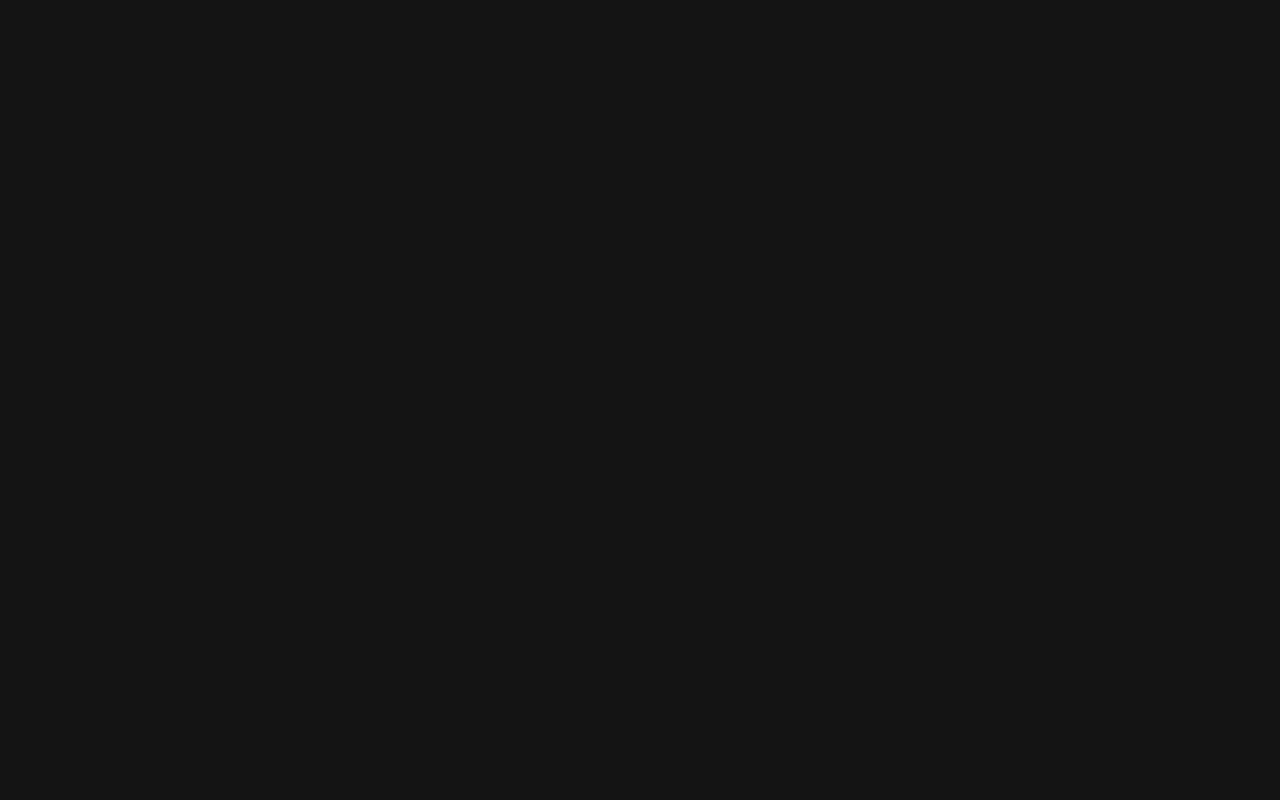
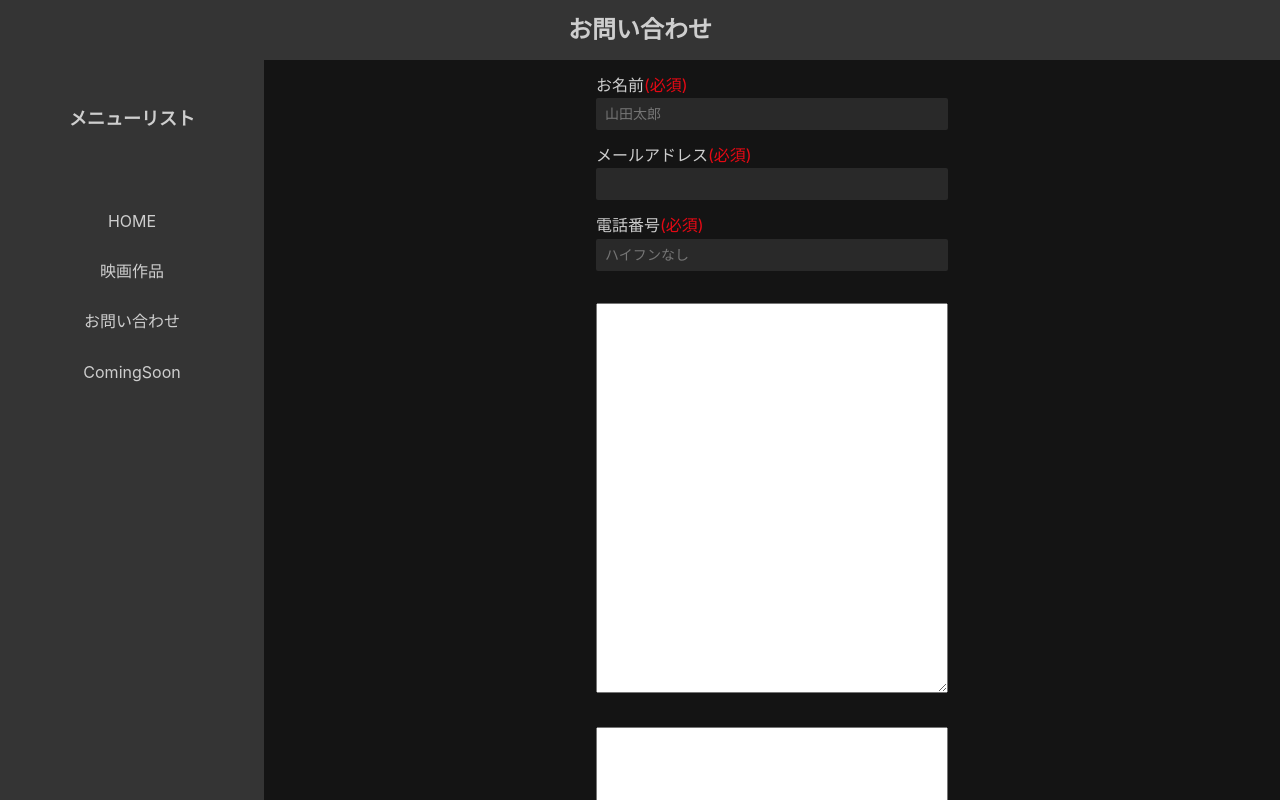
Before and after one commit to ryogosteeny/practice, a React (Create React App) app: page /contact in a window 1280 px wide. Before the commit this address had no page. Shown: the top 800 px of the page. Built offline with nearby package versions, Linux system fonts and the light colour scheme.

Commit message:
contact.tsxのview作成とuiの制御ロジック構築

```diff
--- a/src/App.tsx
+++ b/src/App.tsx
@@ -5,6 +5,8 @@ import { Film } from "./components/organism/Film";
 import { Routes, BrowserRouter, Route } from "react-router-dom";
 import { CounterOrganism } from "./components/organism/CounterOrganism";
 import { TextField } from "./components/atoms/TextField";
+import { Contact } from "./components/organism/Contact";
+import { DescBox } from "./components/organism/DescBox";
 
 const theme = createTheme({
   palette: {
@@ -21,16 +23,9 @@ export const App: VFC = () => {
     <BrowserRouter>
       <GlobalProvider>
         <Routes>
-          <Route
-            index
-            element={
-              <TextField
-                label={"名前"}
-                helperText={"10文字以上にしてください"}
-              />
-            }
-          />
+          <Route index element={<DescBox />} />
           <Route path="movies" element={<Film />} />
+          <Route path="contact" element={<Contact />} />
           <Route path="comingSoon" element={<CounterOrganism />} />
         </Routes>
       </GlobalProvider>
--- a/src/components/atoms/LocalNav.tsx
+++ b/src/components/atoms/LocalNav.tsx
@@ -18,6 +18,10 @@ export const LocalNav = () => {
     {
       name: "映画作品",
       transition: () => navigate("/movies"),
+    },
+    {
+      name: "お問い合わせ",
+      transition: () => navigate("/contact"),
     },
     {
       name: "ComingSoon",
--- a/src/components/atoms/MainButton.css
+++ b/src/components/atoms/MainButton.css
@@ -5,6 +5,7 @@
     font-size: 16px;
     border-radius: 10px;
     border: 2px solid transparent;
+    cursor: pointer;
 }
 
 .main-btn {
@@ -19,3 +20,8 @@
     border: 2px solid currentColor;
     color: #e50914;
 }
+
+.btn__disabled {
+    background-color: #cecece;
+    cursor: auto;
+}
--- a/src/components/atoms/TextField.css
+++ b/src/components/atoms/TextField.css
@@ -1,23 +1,44 @@
 .text-field-ly {
     display: flex;
     flex-direction: column;
-    max-width: 352px;
-    width: 100%;
-    padding: 0 8px;
+    max-width: 100%;
 }
 
 .label {
-    display: inline-block;
     font-size: 1.6rem;
     margin-bottom: 4px;
 }
 
+.required {
+    color: #e50914;
+}
+
+.required__display-none {
+    display: none;
+}
+
 .text-field {
+    /*TODO 今後テキストフィールドをお問い合わせ以外のページで作成することを考えたらここのheightは動的に動かせるようにした方が良い*/
     height: 32px;
+    padding: 0 8px;
     border: 1px solid transparent;
     border-radius: 2px;
     box-sizing: border-box;
-    font-size: 1.4rem;
+    font-size: 14px;
+    outline: transparent solid 2px;
+    color: #cecece;
+    background-color: #292929;
+    transition: .15s;
+}
+
+.text-field:hover {
+    outline: #686868 solid 2px;
+    background-color: #0f0f0f;
+}
+
+.text-field:focus {
+    outline: #cfcfcf solid 2px;
+    background-color: #0f0f0f;
 }
 
 .helper-text {
--- a/src/components/atoms/TextField.tsx
+++ b/src/components/atoms/TextField.tsx
@@ -4,15 +4,35 @@ import "./TextField.css";
 interface Props extends React.HTMLProps<HTMLInputElement> {
   label: string;
   helperText?: string;
+  isHelperText?: boolean;
+  requiredLabel: "required" | "required__display-none";
 }
 
-export const TextField = ({ label, helperText, onChange, ...props }: Props) => {
+export const TextField = ({
+  label,
+  helperText,
+  onChange,
+  isHelperText,
+  requiredLabel,
+  ...props
+}: Props) => {
   return (
     <div className="text-field-ly">
-      <label className="label">{label}</label>
+      <label className="label">
+        {label}
+        <span className={requiredLabel}>(必須)</span>
+      </label>
       <input {...props} onChange={onChange} className="text-field" />
       {/*  TODO helperTextの表示非表示のstateは親で管理する為その時一緒に実装　*/}
-      <label className="helper-text helper-text__warning">{helperText}</label>
+      {isHelperText && (
+        <label className="helper-text helper-text__warning">{helperText}</label>
+      )}
     </div>
   );
 };
+
+// 空欄の時に送信は押せないが、いずれかを入力した時点でenableになる
+
+// TODO 必須の項目を全て入力できた時点でボタンをenableにする
+// TODO 入力条件に当てはまってなかった時点(フォーカスを外した時)で知らせる
+// TODO placeholderをつける
--- a/src/components/molecules/Counter.tsx
+++ b/src/components/molecules/Counter.tsx
@@ -16,7 +16,11 @@ export const Counter = ({ counterTitle, buttonText }: Props) => {
       <div className="counter__item">
         {counterTitle}:{count}
       </div>
-      <MainButton btnText={buttonText} onClick={handleCountUpCallBack} />
+      <MainButton
+        btnText={buttonText}
+        onClick={handleCountUpCallBack}
+        type={"button"}
+      />
     </div>
   );
 };
--- a/src/components/molecules/Search.tsx
+++ b/src/components/molecules/Search.tsx
@@ -19,6 +19,7 @@ export const Search = React.memo(({ search }: Props) => {
       />
       <MainButton
         btnText={"検索"}
+        type={"button"}
         onClick={(e: React.MouseEvent<HTMLButtonElement>) =>
           callSearchFunction(e, search)
         }
--- /dev/null
+++ b/src/components/organism/Contact.css
@@ -0,0 +1,37 @@
+.form-area {
+    /*　TODO これ以上をここにコンテンツを入れないのであればmarginを設定しても良い */
+    margin: 0 auto;
+    max-width: 352px;
+    width: 100%;
+    padding: 0 8px;
+}
+.user-name-area {
+    margin-top: 16px;
+}
+
+
+.mail-address-area {
+    margin-top: 16px;
+}
+
+.phone-number-area {
+    margin-top: 16px;
+}
+
+.text-area-box {
+    margin-top: 16px;
+    max-width: 346px;
+    width: 100%;
+}
+
+.text-area {
+    margin-top: 16px;
+    max-width: 100%;
+    width: 100%;
+    font-size: 1.4rem;
+    line-height: 2.4rem;
+}
+
+.submit-area {
+    margin-top: 16px;
+}
--- a/src/components/organism/Contact.tsx
+++ b/src/components/organism/Contact.tsx
@@ -1,26 +1,153 @@
 import React, { useState } from "react";
+import { Header } from "../atoms/Header";
+import { LocalNav } from "../atoms/LocalNav";
+import { TextField } from "../atoms/TextField";
+import { MainButton } from "../atoms/MainButton";
+import "./Contact.css";
+import "./PageLy.css";
+
+interface FormInputInfoType {
+  [K: string]: {
+    input: string;
+    isHelp: boolean;
+    helpMessage?: string;
+  };
+}
 
 export const Contact = () => {
+  const [formInputInfo, setFormInputInfo] = useState<FormInputInfoType>({
+    userName: {
+      input: "",
+      isHelp: false,
+      helpMessage: "",
+    },
+    mailAddress: {
+      input: "",
+      isHelp: false,
+    },
+    phoneNumber: {
+      input: "",
+      isHelp: false,
+      helpMessage: "",
+    },
+  });
+  const { userName, mailAddress, phoneNumber } = formInputInfo;
+  const phoneNumberRegExp = /\d{6,}/g;
+  const userNameRegExp = /^[^\x20-\x7e]{2,}$/;
+
+  const handleInputChange = (e: React.ChangeEvent<HTMLInputElement>) => {
+    setFormInputInfo({
+      ...formInputInfo,
+      [e.target.name]: { input: e.target.value, isHelp: false },
+    });
+  };
+
+  const handleSubmitChange = (e: React.MouseEvent<HTMLButtonElement>) => {
+    e.preventDefault();
+  };
+
+  // 　フォーム部分の流れ(最低条件 必須項目だけ埋める)
+  // 1,名前　>> 電話番号　を入力する >> 入力する関数が必要,入力の状態を保持しとくstateが必要
+  //   どういうstateにするか(見た目を左右するものはstateで持つ(例外あり))？　>> 入力,バリデーションの表示フラグ,再入力のメッセージ
+  //   todo メッセージだけ別のstateで持つ必要があるのか？
+  //   todo stateを多く管理するデメリットを調査する
+  //   todo メッセージを表示するフラグ、メッセージは入力のstateと別で定義する >> 入力していた値が消える可能性がある(一緒にして試してダメだったら別で)
+  //
+  //   入力する関数はどういう風にするのか？　>> 複数入力する箇所がある為、stateはオブジェクト型にする
+
+  // 2,送信ボタン　をクリックする >> 送信する関数が必要,postのエンドポイントが必要,ユーザーに報告する必要がある
+
+  // 3,バリデーションチェックをする >> バリデーションをする関数が必要
+  //   どういうバリデーション関数にするのか？
+
+  //    それぞれのバリデーション条件を決める >>
+  //    名前: 文字入力で2文字以上のみ受け入れる
+  //    メール: 半角アルファベットで@からはフォーマット通りであれば受け入れる
+  //    電話: 半角数字の6文字以上入力して入れば受け入れる
+
+  //    バリデーションは各inputの値にかける
+
+  //    それぞれの再入力の際のメッセージを出す >> バリデーション条件を書いてあげる
+
+  //    メッセージを出すケース(必須項目3つのパターン)
+  //    3つ同時に出す　　　　　メッセージパターンは2パターン　　　　　　別でstateを定義するならば3つstateが必要になる
+  //    1つ以上それぞれ出す
+  //
+  //
+  //
+  //    この結果が送信するのかしないのかを決める
+
+  // 4,送信してユーザーに報告する or バリデーションの結果を元に該当の箇所に再入力を促す >> 送信か再入力かの分岐点を作成するものが必要
+
   return (
-    <form>
-      <label>
-        お名前 :
-        <input name="userName" type="text" />
-      </label>
-      <br />
-      <label>
-        メールアドレス :
-        <input name="mailAddress" type="email" />
-      </label>
-      <label>
-        電話番号 :
-        <input name="phoneNumber" type="text" />
-      </label>
-      <br />
-      <textarea />
-      <input name="submit" type="submit" />
-    </form>
+    <div>
+      <Header title={"お問い合わせ"} />
+      <div className="content-has-column">
+        <main className="content__main">
+          <div className="form-area">
+            <form>
+              <div className="user-name-area">
+                <TextField
+                  label={"お名前"}
+                  placeholder={"山田太郎"}
+                  type={"text"}
+                  name={"userName"}
+                  helperText={`※ ${userName.helpMessage}`}
+                  isHelperText={userName.isHelp}
+                  maxLength={20}
+                  value={userName.input}
+                  requiredLabel={"required"}
+                  onChange={handleInputChange}
+                />
+              </div>
+              <div className="mail-address-area">
+                <TextField
+                  label={"メールアドレス"}
+                  type={"email"}
+                  name={"mailAddress"}
+                  maxLength={50}
+                  value={mailAddress.input}
+                  requiredLabel={"required"}
+                  onChange={handleInputChange}
+                />
+              </div>
+              <div className="phone-number-area">
+                <TextField
+                  label={"電話番号"}
+                  placeholder={"ハイフンなし"}
+                  type={"text"}
+                  name={"phoneNumber"}
+                  helperText={`※ ${phoneNumber.helpMessage}`}
+                  isHelperText={phoneNumber.isHelp}
+                  maxLength={11}
+                  requiredLabel={"required"}
+                  value={phoneNumber.input}
+                  onChange={handleInputChange}
+                />
+              </div>
+              <div className="text-area-box">
+                <textarea className="text-area" rows={16} />
+              </div>{" "}
+              <div className="text-area-box">
+                <textarea className="text-area" rows={16} />
+              </div>
+              <div className="submit-area">
+                <MainButton
+                  btnText={"送信"}
+                  type={"submit"}
+                  onClick={handleSubmitChange}
+                />
+              </div>
+            </form>
+          </div>
+        </main>
+        <aside className="content__side">
+          <LocalNav />
+        </aside>
+      </div>
+    </div>
   );
 };
 
-// label名、name属性、type属性はそれぞれ違う
+// TODO F2ではリアクティブにエラーメッセージを表示させるしボタンは条件を満たさない場合はdisableにしとく
+// TODO これはTemplateになってる為organismようにもうちょっと粒度を下げて作成する
--- a/src/components/organism/DescBox.tsx
+++ b/src/components/organism/DescBox.tsx
@@ -24,7 +24,11 @@ export const DescBox = () => {
                 "映画を検索するサイトです好きな映画を検索してみましょうまた今後いろんな機能を盛り込んでいくのでぜひ期待していてください"
               }
             />
-            <MainButton onClick={toMovies} btnText={"映画を探す"} />
+            <MainButton
+              onClick={toMovies}
+              btnText={"映画を探す"}
+              type={"button"}
+            />
           </div>
         </main>
         <aside className="content__side">
```
Also changed, not shown: src/components/atoms/MainButton.tsx (+19 -11 lines), src/components/atoms/Movie.tsx (+4 -4 lines).
